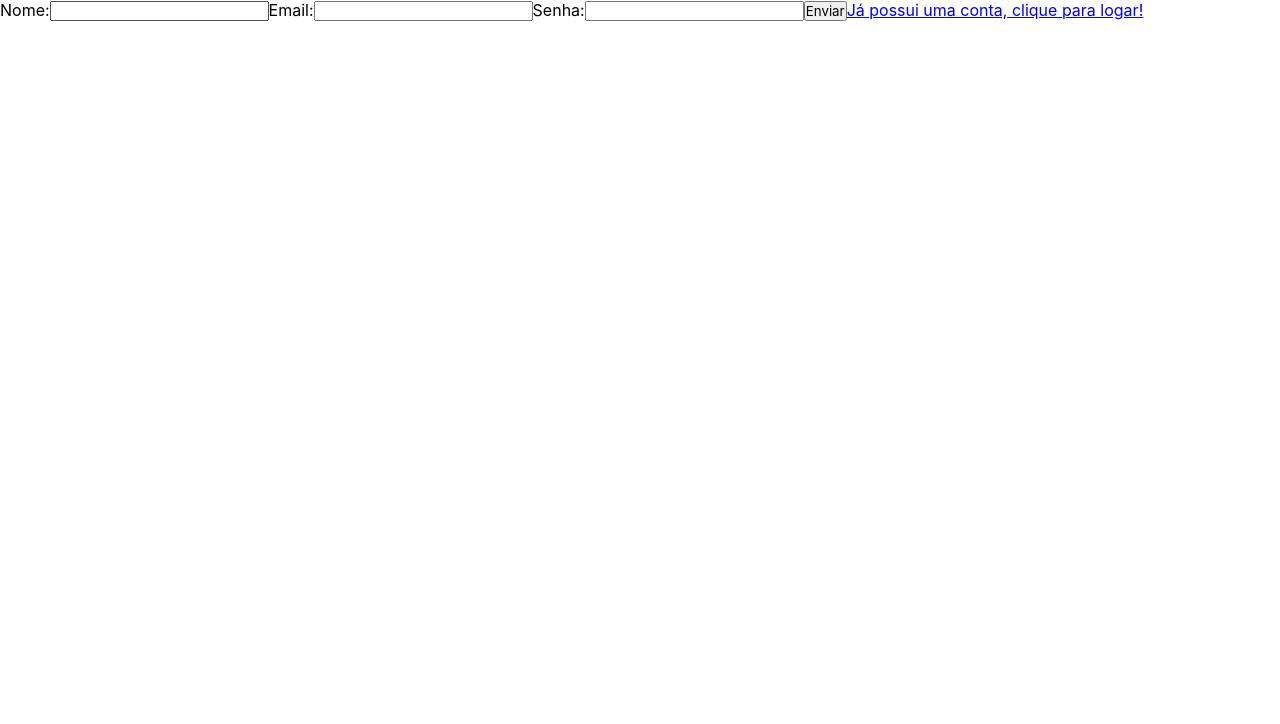
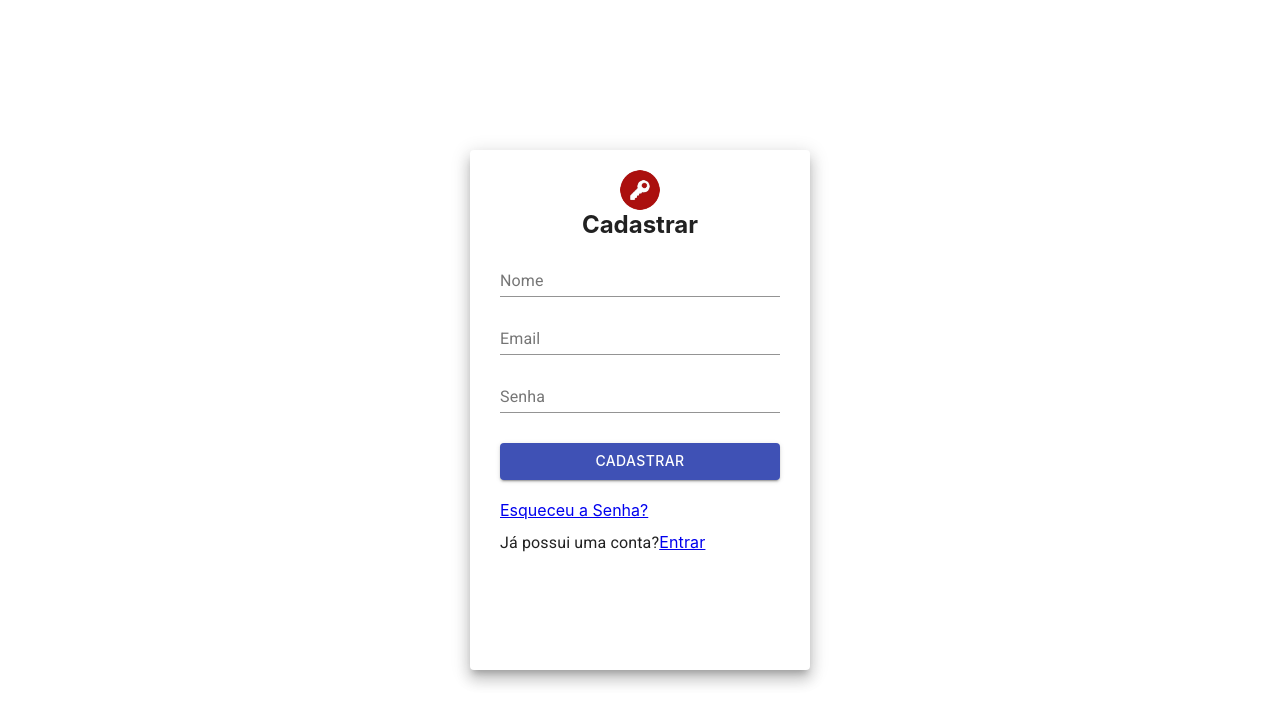
Before and after one commit to isaacfrancisco/react-auth, a React (Create React App) app in the folder web/: page /register in a window 1280 px wide. Shown: the top 724 px of the page. Built offline with nearby package versions, Linux system fonts and the light colour scheme.

Commit message:
feat: styling Register page.
solves task card #F0006.

```diff
--- a/web/src/pages/Register/index.js
+++ b/web/src/pages/Register/index.js
@@ -2,6 +2,13 @@ import React, { useState } from "react";
 import { Link } from "react-router-dom";
 import api from "../../services/api";
 import { useHistory } from "react-router-dom";
+import Paper from '@material-ui/core/Paper';
+import TextField from '@material-ui/core/TextField';
+import Grid from '@material-ui/core/Grid';
+import Avatar from '@material-ui/core/Avatar';
+import Logo from '../../assets/img/logo2.png';
+import Button from '@material-ui/core/Button';
+import Typography from '@material-ui/core/Typography';
 
 export default function Register() {
   const [name, setName] = useState("");
@@ -9,6 +16,21 @@ export default function Register() {
   const [password, setPassword] = useState("");
 
   const history = useHistory();
+
+  const paperStyle = {
+    padding: 20,
+    height: '60vh',
+    width: 300,
+    margin: '150px auto'
+  }
+
+  const buttonStyle = {
+    margin: '30px 10px 20px 10px'
+  }
+
+  const spacing = {
+    margin: '10px'
+  }
 
   async function handleRegister(e) {
     e.preventDefault();
@@ -31,38 +53,57 @@ export default function Register() {
   }
 
   return (
-    <div>
-      <form onSubmit={handleRegister}>
-        <label>
-          Nome:
-          <input
-            type="text"
-            name="nome"
+    <>
+      <Grid>
+        <Paper elevation={10} style={paperStyle} onSubmit={handleRegister}>
+          <Grid align="center">
+            <Avatar src={Logo} />
+            <h2>Cadastrar</h2>
+          </Grid>
+          <Grid item xs={12} style={spacing}>
+            <TextField
+              label="Nome"
               value={name}
               onChange={(e) => setName(e.target.value)}
+              fullWidth
             />
-        </label>
-        <label>
-          Email:
-          <input
-            type="text"
-            name="email"
+          </Grid>
+          <Grid item xs={12} style={spacing}>
+            <TextField
+              label="Email"
               value={email}
               onChange={(e) => setEmail(e.target.value)}
+              fullWidth
             />
-        </label>
-        <label>
-          Senha:
-          <input
-            type="text"
-            name="password"
+          </Grid>
+          <Grid item xs={12} style={spacing}>
+            <TextField
+              label="Senha"
+              type="password"
               value={password}
               onChange={(e) => setPassword(e.target.value)}
+              fullWidth
             />
-        </label>
-        <input type="submit" value="Enviar" />
-        <Link to="/">Já possui uma conta, clique para logar!</Link>
-      </form>
-    </div>
+          </Grid>
+          <Grid item xs={12} style={buttonStyle}>
+            <Button
+              type="submit"
+              color="primary"
+              variant="contained"
+              onClick={handleRegister}
+              fullWidth>Cadastrar</Button>
+          </Grid>
+          <Link to="" style={spacing}>
+            Esqueceu a Senha?
+          </Link>
+          <Typography style={spacing}>
+            Já possui uma conta?
+            <Link to="/">
+              Entrar
+            </Link>
+          </Typography>
+        </Paper>
+      </Grid>
+    </>
   );
 }
```
Also changed, not shown: web/src/components/Card/index.js (added, +59 -0 lines), web/src/pages/Register/styles.js (added, +12 -0 lines). Lines whose indentation alone changed are shown as unchanged.
